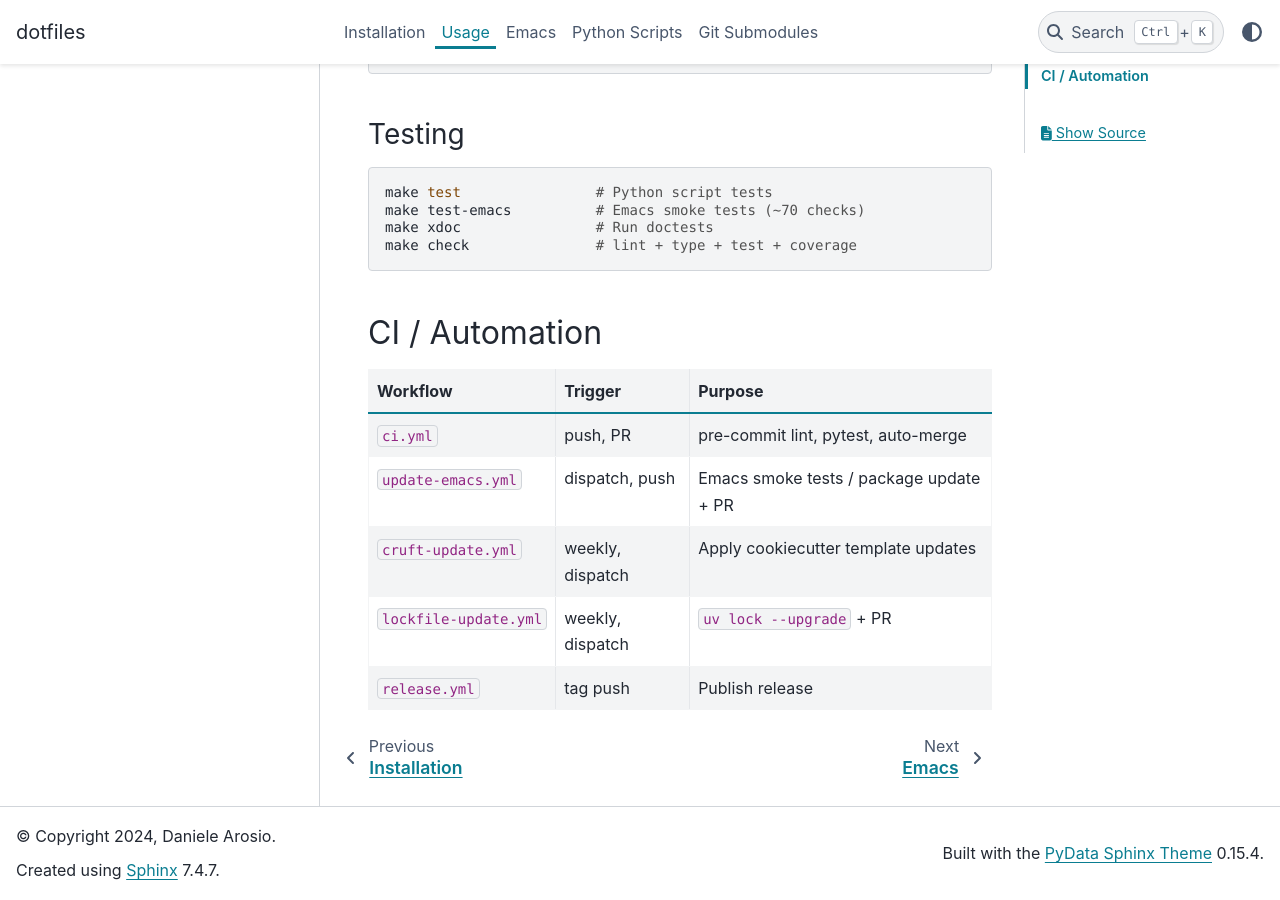
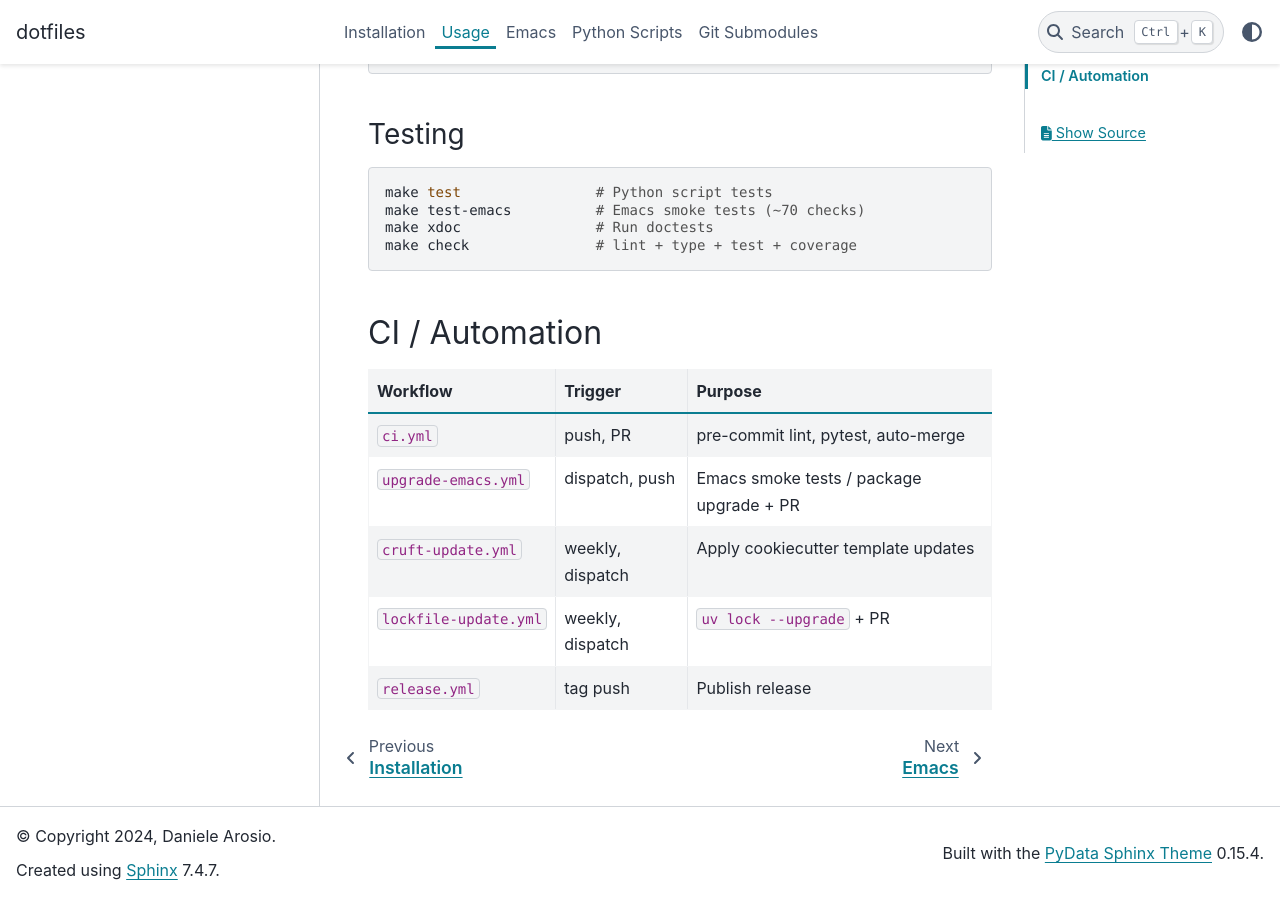
Before and after one commit to darosio/dotfiles, a Sphinx documentation site: the page built from docs/usage.md, in a window 1280 px wide and 900 px high, scrolled down 875 px. Built offline with Sphinx 7.4.7 and the PyData theme 0.15.4, drawn with Linux system fonts in a browser that asks for light colours.

Commit message:
ci(emacs): improve upgrade-emacs

```diff
--- a/docs/usage.md
+++ b/docs/usage.md
@@ -47,10 +47,10 @@ make check               # lint + type + test + coverage
 
 ## CI / Automation
 
-| Workflow              | Trigger          | Purpose                                 |
-| --------------------- | ---------------- | --------------------------------------- |
-| `ci.yml`              | push, PR         | pre-commit lint, pytest, auto-merge     |
-| `update-emacs.yml`    | dispatch, push   | Emacs smoke tests / package update + PR |
-| `cruft-update.yml`    | weekly, dispatch | Apply cookiecutter template updates     |
-| `lockfile-update.yml` | weekly, dispatch | `uv lock --upgrade` + PR                |
-| `release.yml`         | tag push         | Publish release                         |
+| Workflow              | Trigger          | Purpose                                  |
+| --------------------- | ---------------- | ---------------------------------------- |
+| `ci.yml`              | push, PR         | pre-commit lint, pytest, auto-merge      |
+| `upgrade-emacs.yml`   | dispatch, push   | Emacs smoke tests / package upgrade + PR |
+| `cruft-update.yml`    | weekly, dispatch | Apply cookiecutter template updates      |
+| `lockfile-update.yml` | weekly, dispatch | `uv lock --upgrade` + PR                 |
+| `release.yml`         | tag push         | Publish release                          |
```
Also changed, not shown: README.md (+10 -10 lines), docs/emacs.md (+2 -2 lines), 3 other files.
